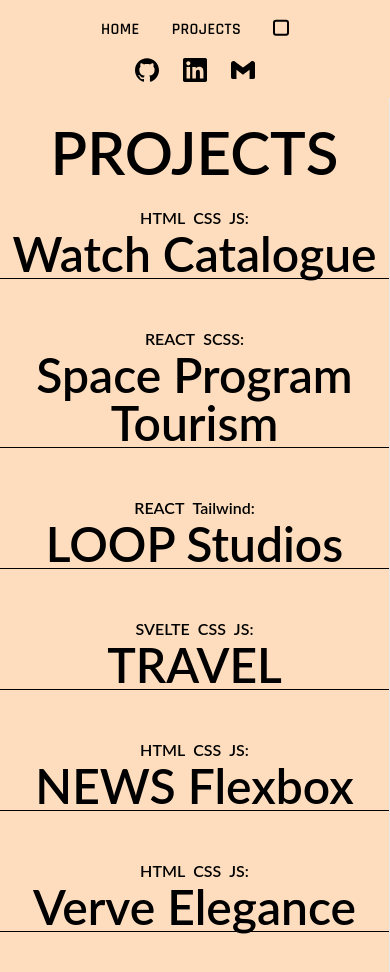
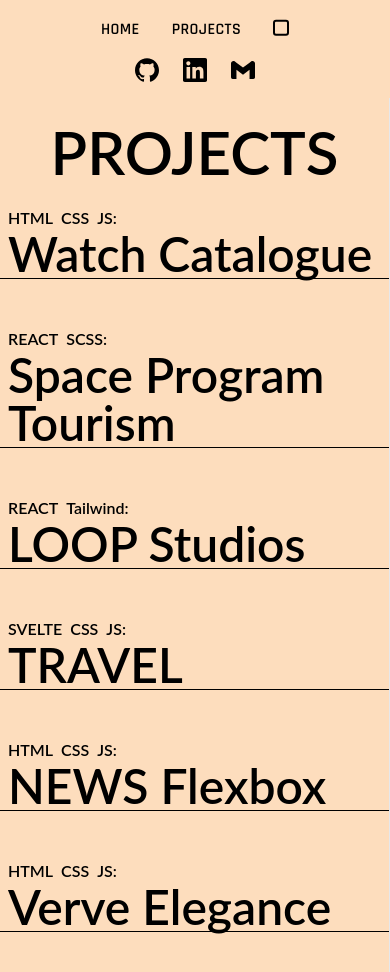
Before and after one commit to CodeLamp168/Caleb-Dylan-Sim-Portfolio, a React (Vite) app: page /Caleb-Dylan-Sim-Portfolio/Projects in a window 390 px wide. Shown: the top 972 px of the page. Built offline with nearby package versions, Linux system fonts and the light colour scheme.

Commit message:
animation overhaul

```diff
--- a/src/assets/Home.jsx
+++ b/src/assets/Home.jsx
@@ -21,14 +21,14 @@ export default function Home() {
 
   function HomeHeader() {
     return (
-      <div className="home-title-header border-black py-4 text-left w-full max-w-xs md:max-w-xl">
+      <div className="home-title-header border-black py-4 text-left w-full max-w-xs md:max-w-xl pl-4 ">
         <h1 className="text-7xl md:text-8xl  font-semibold tracking-wider">
           CALEB SIM
         </h1>
         <p className="text-3xl pt-2 font-medium tracking-wider">
           Junior Front End Developer
         </p>
-        <ul className="language-display flex  w-full flex-wrap mt-6 md:gap-2">
+        <ul className="language-display flex  w-full flex-wrap mt-6 md:gap-2 ">
           <ImageDisplay imgSrc={htmlImage} imgName={'HTML'} />
           <ImageDisplay imgSrc={cssImage}  imgName={'CSS'} />
           <ImageDisplay imgSrc={jsImage}  imgName={'Javascript'} />
@@ -42,7 +42,7 @@ export default function Home() {
 
   function HomeDetails() {
     return (
-      <div className="home-text-area p-4 sm:p-0 text-2xl sm:w-7/12  lg:w-8/12">
+      <div className="home-text-area p-4 sm:pl-4 text-2xl sm:w-auto md:w-7/12  lg:w-8/12">
         <p className="home-detail-text font-medium text-left  leading-relaxed  ">
           21 Year Old, Front End Developer based in the Philippines.<br /> Need a website developed or fixed? I can help you.
         </p>
@@ -53,7 +53,7 @@ export default function Home() {
   }
 
   return (
-    <div className="Asset-content min-h-screen home-main-div flex flex-col  items-center md:block  relative gap-4 md:gap-0 overflow-x-hidden">
+    <div className="Asset-content min-h-screen home-main-div flex flex-col items-start mt-4 sm:mt-0 border-1 border-black  md:block  relative gap-4 md:gap-0 overflow-x-hidden">
       <HomeHeader />
       <HomeDetails />
 
--- a/src/assets/Projects.jsx
+++ b/src/assets/Projects.jsx
@@ -35,11 +35,11 @@ export default function Projects(){
         function ProjectItem({Tools, ProjectName, weblink = null}){
 
             return(
-                <div className="project-list-item-wrap flex flex-col lg:flex-row items-center  md:items-start lg:items-end min-w-full md:w-auto border-1 border-black border-b ">
+                <div className="project-list-item-wrap flex flex-col lg:flex-row items-start  md:items-start lg:items-end min-w-full md:w-auto border-1 border-black border-b ">
                             <ul className=" flex gap-2 px-2 font-semibold">
                                 {Tools}
                             </ul>
-                            <li className="project-name px-2 text-center  md:text-right text-5xl lg:text-6xl font-semibold cursor-pointer transition-transform duration-700 hover:scale-110 md:hover:scale-y-110 lg:hover:scale-105 relative">
+                            <li className="project-name px-2 text-left text-5xl lg:text-6xl font-semibold cursor-pointer transition-transform duration-700 hover:scale-110 md:hover:scale-y-110 lg:hover:scale-105 relative">
                                 <a  className="relative" href={weblink}>{ProjectName}</a>
                             </li>
                 </div>
@@ -47,7 +47,7 @@ export default function Projects(){
         }
         function FrontEndMentor() {
             return (
-              <div className="flex flex-col items-center md:items-end front-end-mentor-challenge-list ">
+              <div className="flex flex-col items-start md:items-end front-end-mentor-challenge-list ">
 
                 <div className="flex flex-col items-start gap-12 md:gap-12">
                   <ProjectItem Tools={<VanillaJS />} ProjectName={`Watch Catalogue`} weblink={`https://codelamp168.github.io/Watch-Catalogue-Webpage/`} />
--- a/src/assets/small-components/ImageLink.jsx
+++ b/src/assets/small-components/ImageLink.jsx
@@ -11,11 +11,11 @@ const ImageLink = ({ href = '#', imgSrc, linkWidth }) => {
 
 
     return (
-      <a href={href}>
+      <a href={href} className="contact-item">
         <img
           src={imgSrc}
           alt="image"
-          className={`contact-logo  transform scale-100 hover:scale-110 transition-transform duration-300 ${linkWidth}`}
+          className={`contact-logo ${linkWidth}`}
         />
       </a>
     );
--- a/src/index.css
+++ b/src/index.css
@@ -253,34 +253,92 @@ input[type="checkbox"]:checked::before {
 
 /* animations */
 
-.title-header {
-  animation:fadeSlideRight 1s forwards;
+
+.contact-item:hover {
+	-webkit-animation: jello-horizontal 0.9s both;
+	        animation: jello-horizontal 0.9s both;
+}
+
+/*home*/
+.home-title-header p {
+  -webkit-animation: slide-in-left 1.1s cubic-bezier(0.230, 1.000, 0.320, 1.000) both;
+  animation: slide-in-left 1.1s cubic-bezier(0.230, 1.000, 0.320, 1.000) both;
+}
+
+.home-title-header ul {
+  -webkit-animation: slide-in-left 1.2s cubic-bezier(0.230, 1.000, 0.320, 1.000) both;
+  animation: slide-in-left 1.2s cubic-bezier(0.230, 1.000, 0.320, 1.000) both;
+}
+
+.home-text-area {
+  -webkit-animation: slide-in-left 1.4s cubic-bezier(0.230, 1.000, 0.320, 1.000) both;
+  animation: slide-in-left 1.4s cubic-bezier(0.230, 1.000, 0.320, 1.000) both;
+}
+
+.home-title-header h1 {
+      -webkit-animation: slide-in-left 1s cubic-bezier(0.230, 1.000, 0.320, 1.000) both;
+      animation: slide-in-left 1s cubic-bezier(0.230, 1.000, 0.320, 1.000) both;
+}
+
+/*project*/
+
+.title-header h1 {
+     -webkit-animation: slide-in-left 0.5s cubic-bezier(0.230, 1.000, 0.320, 1.000) both;
+      animation: slide-in-left 0.5s cubic-bezier(0.230, 1.000, 0.320, 1.000) both;
+}
+
+.project-list-item-wrap {
+	-webkit-animation: slide-in-left 0.2s cubic-bezier(0.390, 0.575, 0.565, 1.000) both;
+	        animation: slide-in-left 0.2s cubic-bezier(0.390, 0.575, 0.565, 1.000) both;
 
 }
-/* .project-list-item-wrap  {
-  animation: fadeSlideUp 1s forwards;
-} */
+
+
 
 .project-list-item-wrap li {
-  animation: fadeSlideLeft 1s forwards;
+	-webkit-animation: slide-in-left 0.6s cubic-bezier(0.390, 0.575, 0.565, 1.000) both;
+	        animation: slide-in-left 0.6s cubic-bezier(0.390, 0.575, 0.565, 1.000) both;
+
 }
 
 .project-list-item-wrap ul {
-  animation: fadeSlideRight 1s forwards;
+  -webkit-animation: scale-in-ver-top 0.7s cubic-bezier(0.390, 0.575, 0.565, 1.000) both;
+  animation: scale-in-ver-top  0.7s cubic-bezier(0.390, 0.575, 0.565, 1.000) both;
 }
 
-.home-text-area {
-  animation:fadeSlideUp 1s forwards;
-}
 
-.contact-list-ul-container {
-  animation: fadeSlideRight 0.5s forwards;
-}
+
+
 
 
 @media(min-width:768px){
 
+  .title-header h1,
+    .home-title-header h1 {
+      -webkit-animation: slide-in-left 1s cubic-bezier(0.230, 1.000, 0.320, 1.000) both;
+      animation: slide-in-left 1s cubic-bezier(0.230, 1.000, 0.320, 1.000) both;
+    }
 
+
+/*home*/
+.home-title-header p {
+    -webkit-animation: slide-in-left 1.1s cubic-bezier(0.230, 1.000, 0.320, 1.000) both;
+    animation: slide-in-left 1.1s cubic-bezier(0.230, 1.000, 0.320, 1.000) both;
+  }
+
+  .home-title-header ul {
+    -webkit-animation: slide-in-left 1.2s cubic-bezier(0.230, 1.000, 0.320, 1.000) both;
+    animation: slide-in-left 1.2s cubic-bezier(0.230, 1.000, 0.320, 1.000) both;
+  }
+
+  .home-text-area {
+    -webkit-animation: slide-in-left 1.4s cubic-bezier(0.230, 1.000, 0.320, 1.000) both;
+    animation: slide-in-left 1.4s cubic-bezier(0.230, 1.000, 0.320, 1.000) both;
+  }
+
+
+
+/*project*/
     .project-list-item-wrap {
       -webkit-animation: slide-in-blurred-right 0.6s cubic-bezier(0.230, 1.000, 0.320, 1.000) both;
       animation: slide-in-blurred-right 0.6s cubic-bezier(0.230, 1.000, 0.320, 1.000) both;
@@ -297,29 +355,6 @@ input[type="checkbox"]:checked::before {
 
     .project-list-item-wrap ul {
       animation: tracking-in-expand 0.5s cubic-bezier(0.250, 0.460, 0.450, 0.940) both
-
-  }
-
-  .title-header h1, .home-title-header h1 {
-    -webkit-animation:slide-in-left 1s cubic-bezier(0.230, 1.000, 0.320, 1.000) both;
-    animation:slide-in-left 1s cubic-bezier(0.230, 1.000, 0.320, 1.000) both;
-  }
-
-
-
-  .home-title-header p {
-    -webkit-animation:slide-in-left 1.1s cubic-bezier(0.230, 1.000, 0.320, 1.000) both;
-    animation:slide-in-left 1.1s cubic-bezier(0.230, 1.000, 0.320, 1.000) both;
-  }
-
-  .home-title-header ul {
-    -webkit-animation:slide-in-left 1.2s cubic-bezier(0.230, 1.000, 0.320, 1.000) both;
-    animation:slide-in-left 1.2s cubic-bezier(0.230, 1.000, 0.320, 1.000) both;
-  }
-
-  .home-text-area {
-    -webkit-animation:slide-in-left 1.4s cubic-bezier(0.230, 1.000, 0.320, 1.000) both;
-    animation:slide-in-left 1.4s cubic-bezier(0.230, 1.000, 0.320, 1.000) both;
     }
 
 
@@ -520,3 +555,21 @@ input[type="checkbox"]:checked::before {
             transform: scale3d(1, 1, 1);
   }
 }
+
+
+ @-webkit-keyframes fade-in {
+  0% {
+    opacity: 0;
+  }
+  100% {
+    opacity: 1;
+  }
+}
+@keyframes fade-in {
+  0% {
+    opacity: 0;
+  }
+  100% {
+    opacity: 1;
+  }
+}
```
Lines whose indentation alone changed are shown as unchanged.
